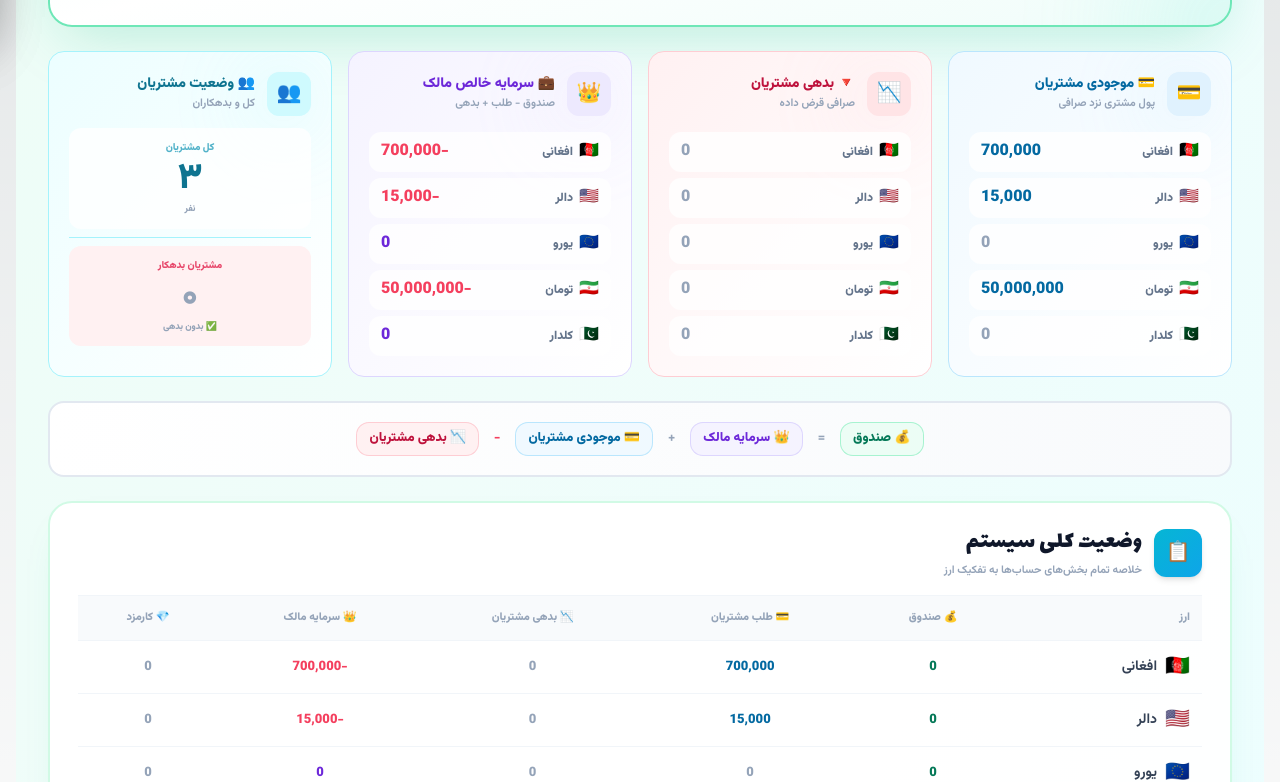
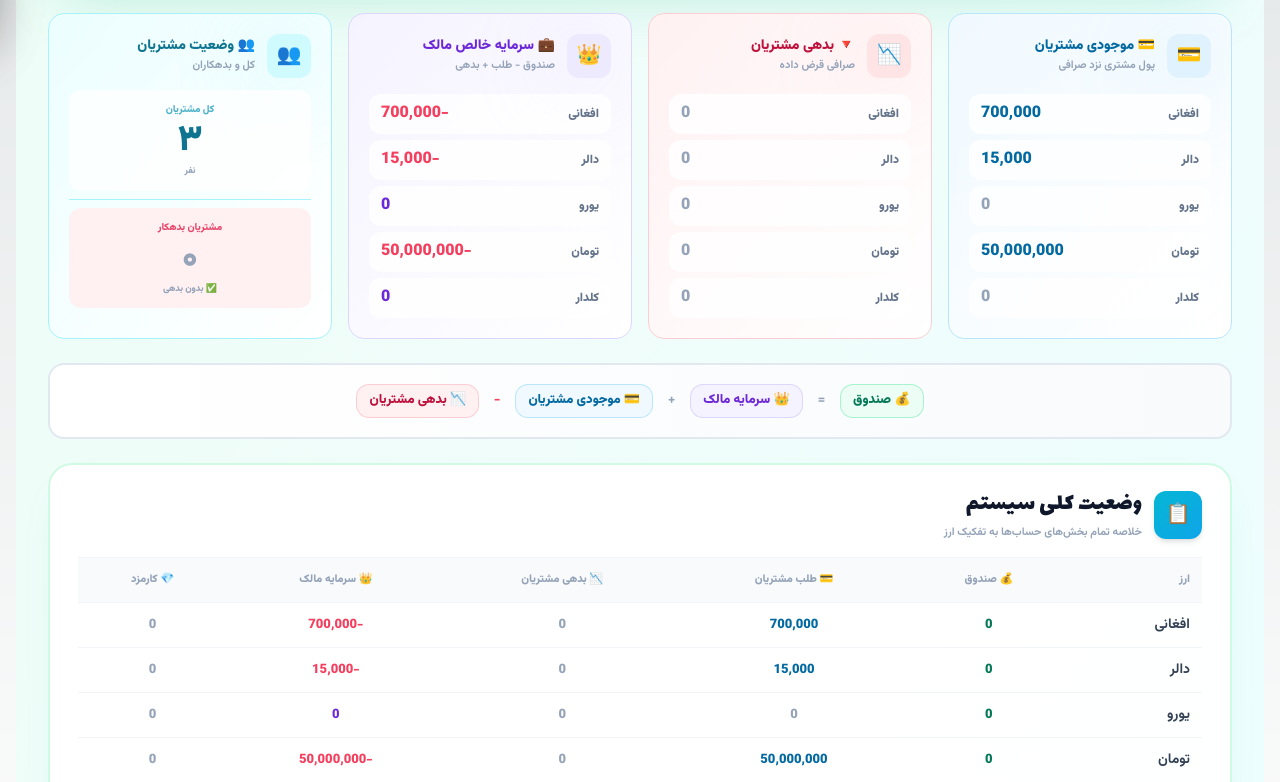
Before and after one commit to nasirahmadrahmati19-hue/exchange-admin, a Next.js app: page /dashboard in a window 1280 px wide. Shown: the part 771-1553 px from the top of the page. Built offline with nearby package versions, Linux system fonts and the light colour scheme; sample sign-in values are in the browser's storage.

Commit message:
Refactor dashboard page to remove currency flags
Removed currency flags from the dashboard page and updated transaction interface to use optional properties.

```diff
--- a/app/dashboard/page.tsx
+++ b/app/dashboard/page.tsx
@@ -20,9 +20,6 @@ type Currency = "AFN" | "USD" | "EUR" | "IRR" | "PKR";
 const currencies: Currency[] = ["AFN", "USD", "EUR", "IRR", "PKR"];
 const labels: Record<Currency, string> = {
   AFN: "افغانی", USD: "دالر", EUR: "یورو", IRR: "تومان", PKR: "کلدار",
-};
-const flags: Record<Currency, string> = {
-  AFN: "🇦🇫", USD: "🇺🇸", EUR: "🇪🇺", IRR: "🇮🇷", PKR: "🇵🇰",
 };
 
 // ============================================================
@@ -103,10 +100,9 @@ interface Transaction {
   id: string;
   date: string;
   type: "exchange" | "transfer" | "convert";
-  fromCurrency: Currency;
-  fromAmount: number;
-  toCurrency: Currency;
-  toAmount: number;
+  currency?: Currency;
+  amount?: number;
+  afnValue?: number;
   commission?: number;
   commissionCurrency?: Currency;
   status: "active" | "voided";
@@ -274,7 +270,7 @@ export default function DashboardPage() {
       if (tx.status === "voided") continue;
       if (isToday(tx.date)) {
         tradeCount++;
-        tradeAmountSum += tx.fromAmount || 0;
+        tradeAmountSum += tx.amount || 0;
         if (tx.commission && tx.commission > 0) {
           tradeCommissionSum += tx.commission;
         }
@@ -469,14 +465,13 @@ export default function DashboardPage() {
                 </div>
               </div>
 
-              {/* ✅ بدون مخفف انگلیسی - فقط پرچم و نام فارسی */}
+              {/* ✅ بدون پرچم — فقط نام فارسی ارز */}
               <div className="relative grid grid-cols-2 sm:grid-cols-3 md:grid-cols-5 gap-3 md:gap-4">
                 {currencies.map(cur => {
                   const bal = physicalCashBalances[cur];
                   const isNeg = bal < 0;
                   return (
                     <div key={cur} className={`group relative overflow-hidden rounded-2xl p-4 text-center transition-all duration-300 hover:scale-[1.02] ${dk ? "bg-slate-950/60 ring-1 ring-slate-700/50" : "bg-white/90 ring-1 ring-emerald-100 shadow-sm"}`}>
-                      <div className="text-2xl mb-1.5">{flags[cur]}</div>
                       <div className={`text-[12px] md:text-[13px] font-black mb-2 ${dk ? "text-slate-400" : "text-slate-500"}`}>{labels[cur]}</div>
                       <div className={`text-xl md:text-2xl font-black tabular-nums leading-tight ${isNeg ? "text-rose-500" : dk ? "text-emerald-300" : "text-emerald-700"}`}>{fmt(bal)}</div>
                       <div className={`mt-1.5 text-[9px] md:text-[10px] font-black ${isNeg ? "text-rose-500" : dk ? "text-emerald-400/70" : "text-emerald-600/70"}`}>{isNeg ? "⚠️ کسری" : "✅ نقدی"}</div>
@@ -507,8 +502,8 @@ export default function DashboardPage() {
                   const bal = customerDeposits[cur];
                   return (
                     <div key={cur} className={`flex items-center justify-between rounded-xl px-3 py-2 transition-colors ${dk ? "bg-slate-900/50" : "bg-white/80"}`}>
-                      <span className={`text-[12px] font-black flex items-center gap-1.5 ${dk ? "text-slate-400" : "text-slate-500"}`}>
-                        <span className="text-base">{flags[cur]}</span> {labels[cur]}
+                      <span className={`text-[12px] font-black ${dk ? "text-slate-400" : "text-slate-500"}`}>
+                        {labels[cur]}
                       </span>
                       <span className={`text-[15px] md:text-base font-black tabular-nums ${bal > 0 ? (dk ? "text-sky-300" : "text-sky-700") : subText}`}>
                         {fmt(bal)}
@@ -536,8 +531,8 @@ export default function DashboardPage() {
                   const bal = customerDebts[cur];
                   return (
                     <div key={cur} className={`flex items-center justify-between rounded-xl px-3 py-2 transition-colors ${dk ? "bg-slate-900/50" : "bg-white/80"}`}>
-                      <span className={`text-[12px] font-black flex items-center gap-1.5 ${dk ? "text-slate-400" : "text-slate-500"}`}>
-                        <span className="text-base">{flags[cur]}</span> {labels[cur]}
+                      <span className={`text-[12px] font-black ${dk ? "text-slate-400" : "text-slate-500"}`}>
+                        {labels[cur]}
                       </span>
                       <span className={`text-[15px] md:text-base font-black tabular-nums ${bal > 0 ? "text-rose-500" : subText}`}>
                         {fmt(bal)}
@@ -565,8 +560,8 @@ export default function DashboardPage() {
                   const bal = ownerNetCapital[cur];
                   return (
                     <div key={cur} className={`flex items-center justify-between rounded-xl px-3 py-2 transition-colors ${dk ? "bg-slate-900/50" : "bg-white/80"}`}>
-                      <span className={`text-[12px] font-black flex items-center gap-1.5 ${dk ? "text-slate-400" : "text-slate-500"}`}>
-                        <span className="text-base">{flags[cur]}</span> {labels[cur]}
+                      <span className={`text-[12px] font-black ${dk ? "text-slate-400" : "text-slate-500"}`}>
+                        {labels[cur]}
                       </span>
                       <span className={`text-[15px] md:text-base font-black tabular-nums ${bal < 0 ? "text-rose-500" : dk ? "text-violet-300" : "text-violet-700"}`}>
                         {fmt(bal)}
@@ -684,12 +679,9 @@ export default function DashboardPage() {
                     return (
                       <tr key={cur} className={`transition-colors ${dk ? "hover:bg-slate-700/30" : "hover:bg-emerald-50/70"}`}>
                         <td className="px-3 py-3 text-right">
-                          <div className="flex items-center gap-2">
-                            <span className="text-xl">{flags[cur]}</span>
-                            <span className={`font-bold ${dk ? "text-slate-200" : "text-slate-700"}`}>
-                              {labels[cur]}
-                            </span>
-                          </div>
+                          <span className={`font-bold ${dk ? "text-slate-200" : "text-slate-700"}`}>
+                            {labels[cur]}
+                          </span>
                         </td>
                         <td className={`px-3 py-3 text-center text-[13px] font-black tabular-nums ${cash < 0 ? "text-rose-500" : dk ? "text-emerald-300" : "text-emerald-700"}`}>
                           {fmt(cash)}
```
